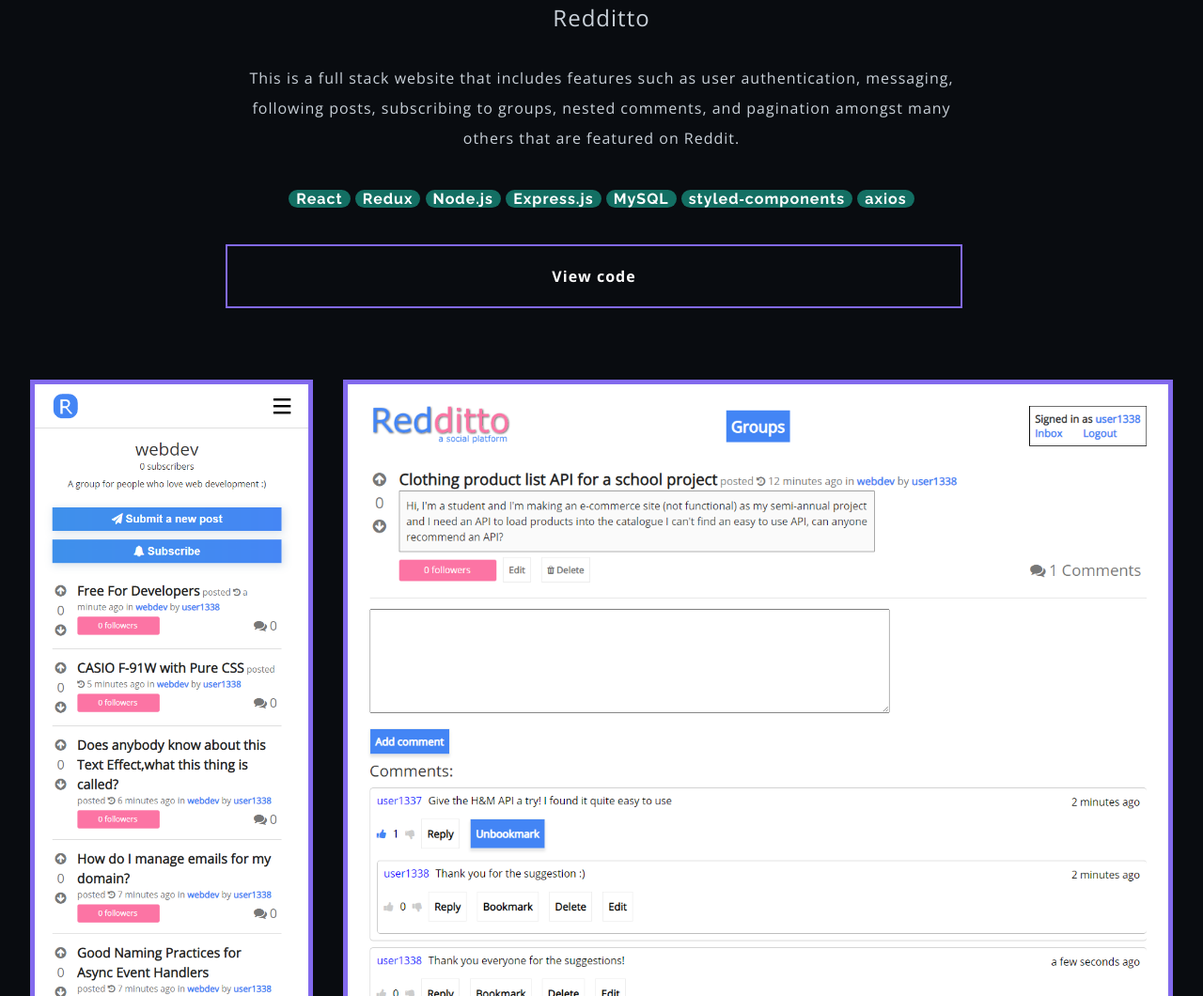
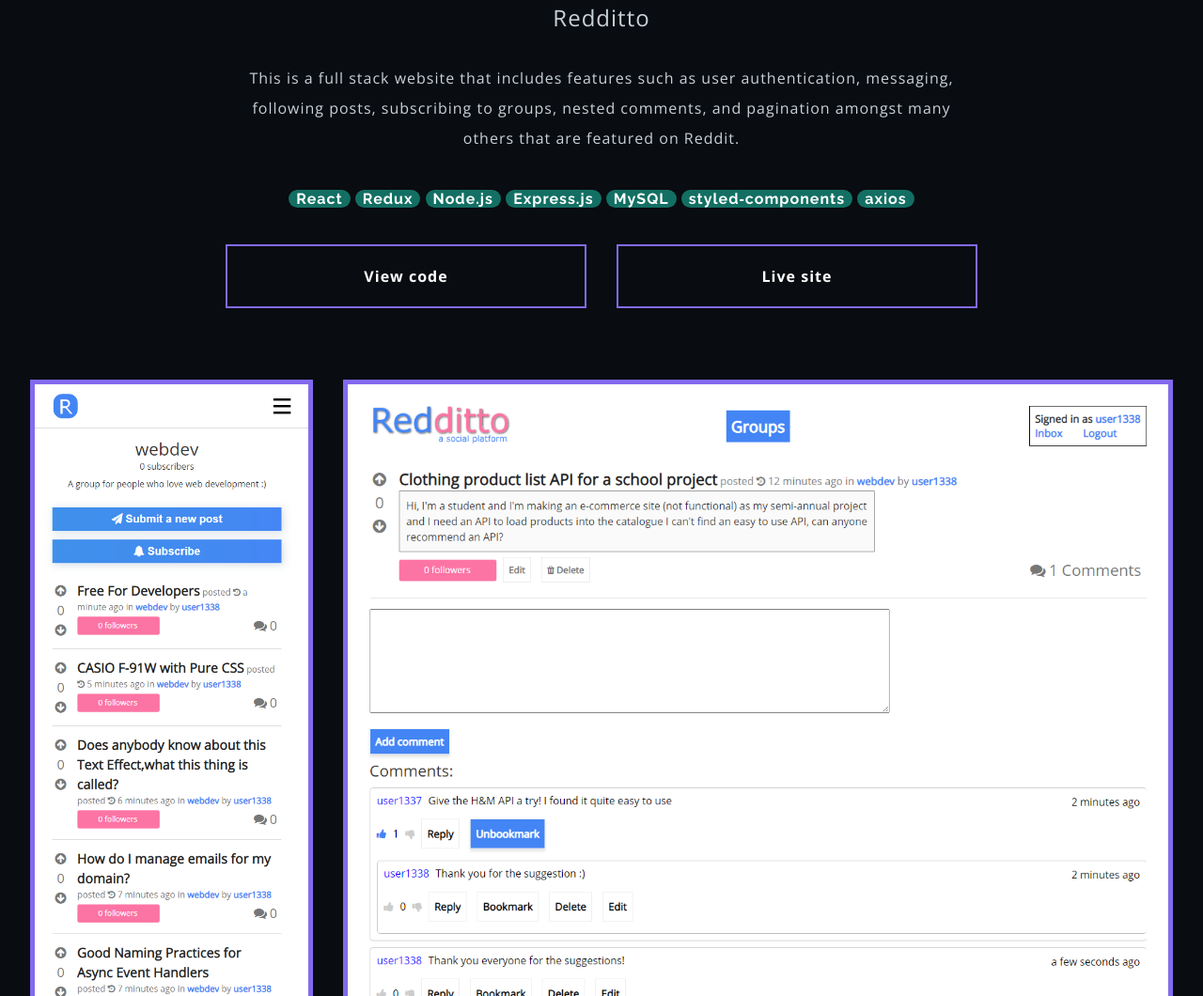
Before and after one commit to BBrownley/BBrownley.github.io, a website: page index.html in a window 1280 px wide. Shown: the part 847-1907 px from the top of the page at 94% size. Drawn offline with nearby package versions, Linux system fonts and the light colour scheme.

Commit message:
Added reddit clone project link

```diff
--- a/index.html
+++ b/index.html
@@ -90,7 +90,7 @@
                   <span class="skill-tag">axios</span>
                   <div class="project-actions">
                     <a href="https://github.com/BBrownley/reddit-clone" target="_blank" class="project-action">View code</a>
-                    <!-- <a href="https://bbrownley.github.io/designo/" target="_blank" class="project-action">Live site</a> -->
+                    <a href="https://tender-kirch-910dad.netlify.app/" target="_blank" class="project-action">Live site</a>
                   </div>
                 </div>
               </div>
```
